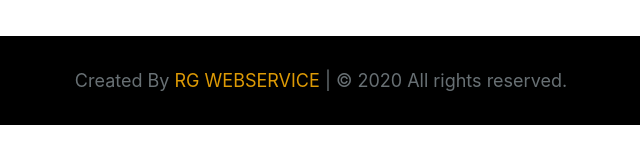
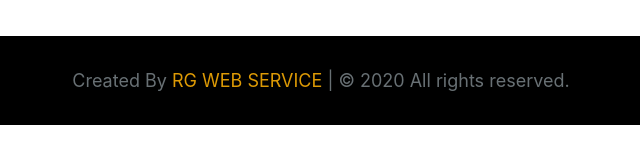
Before and after one commit to nilamroychoudhury1999/project.github.io, a plain HTML site: page index.html in a window 1280 px wide. Shown: the part 9606-9769 px from the top of the page, 319-959 px from the left. Drawn offline with nearby package versions, Linux system fonts and the light colour scheme; a script that the page names is missing.

Commit message:
Add files via upload

```diff
--- a/index.html
+++ b/index.html
@@ -300,7 +300,7 @@
 
 
         <footer>
-            <p>Created By <span>RG WEBSERVICE</span> | &copy; 2020 All rights reserved.</p>
+            <p>Created By <span>RG WEB SERVICE</span> | &copy; 2020 All rights reserved.</p>
         </footer>
 
         <!-- AOS -->
```
